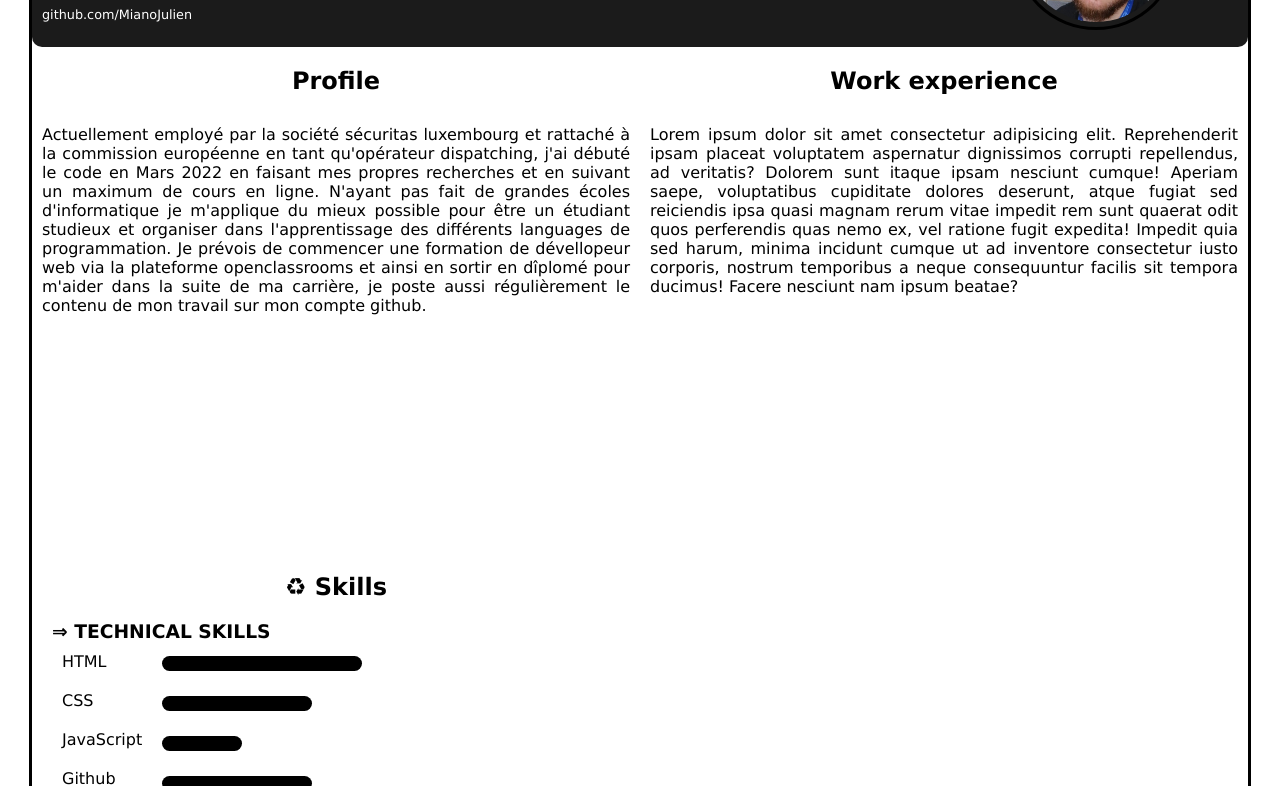
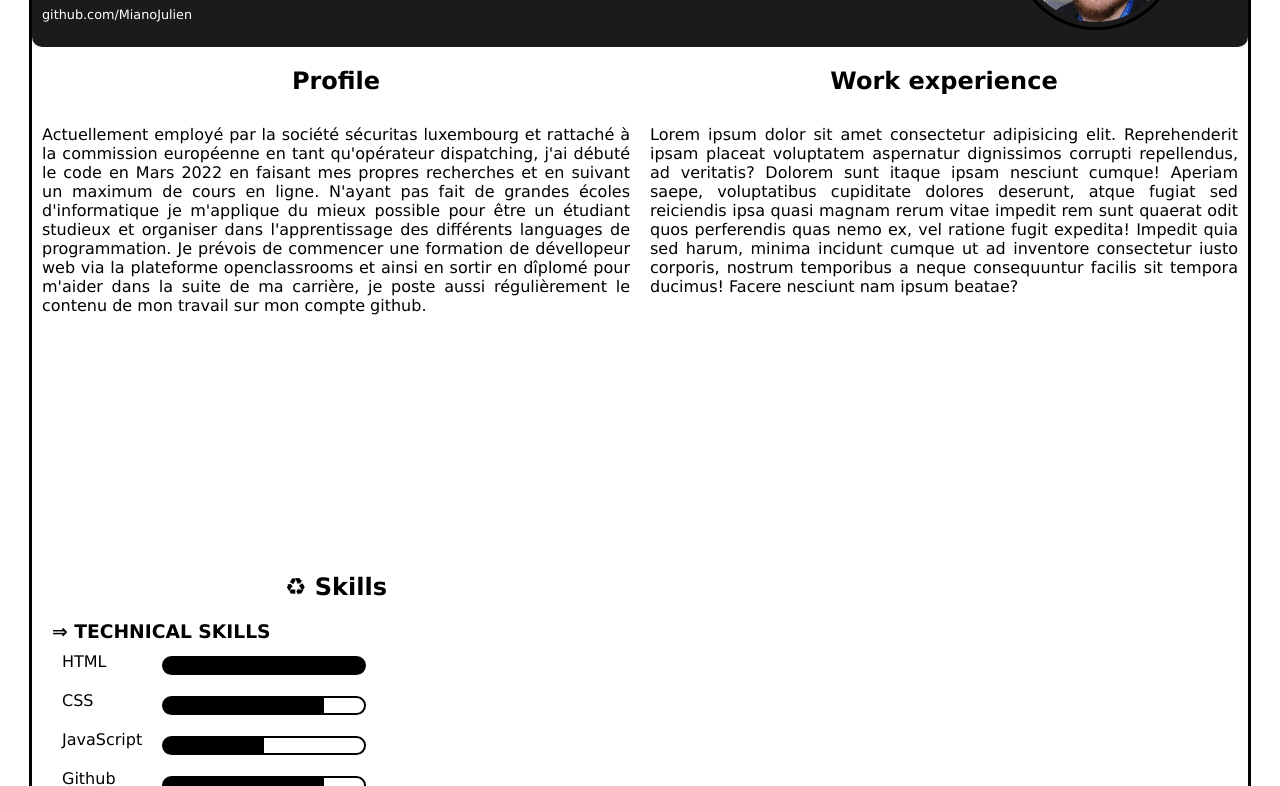
Before and after one commit to MianoJulien/CV-Julien, a plain HTML site: page index.html in a window 1280 px wide. Shown: the part 166-952 px from the top of the page. Drawn offline with Linux system fonts and the light colour scheme.

Commit message:
ajout des jauges

```diff
--- a/style.css
+++ b/style.css
@@ -99,7 +99,8 @@ ul.list-body {
 #html::after {
   position: absolute;
   content: "";
-  background: black;
+  background: linear-gradient(90deg, black 100%, white 0%);
+  border: 2px solid black;
   height: 15px;
   width: 200px;
   top: 35px;
@@ -109,9 +110,10 @@ ul.list-body {
 #css::after {
   position: absolute;
   content: "";
-  background: black;
+  background: linear-gradient(90deg, black 80%, white 20%);
+  border: 2px solid black;
   height: 15px;
-  width: 150px;
+  width: 200px;
   top: 75px;
   left: 130px;
   border-radius: 150px;
@@ -119,9 +121,10 @@ ul.list-body {
 #javascript::after {
   position: absolute;
   content: "";
-  background: black;
+  background: linear-gradient(90deg, black 50%, white 50%);
+  border: 2px solid black;
   height: 15px;
-  width: 80px;
+  width: 200px;
   top: 115px;
   left: 130px;
   border-radius: 150px;
@@ -129,9 +132,10 @@ ul.list-body {
 #github::after {
   position: absolute;
   content: "";
-  background: black;
+  background: linear-gradient(90deg, black 80%, white 20%);
+  border: 2px solid black;
   height: 15px;
-  width: 150px;
+  width: 200px;
   top: 155px;
   left: 130px;
   border-radius: 150px;
```
